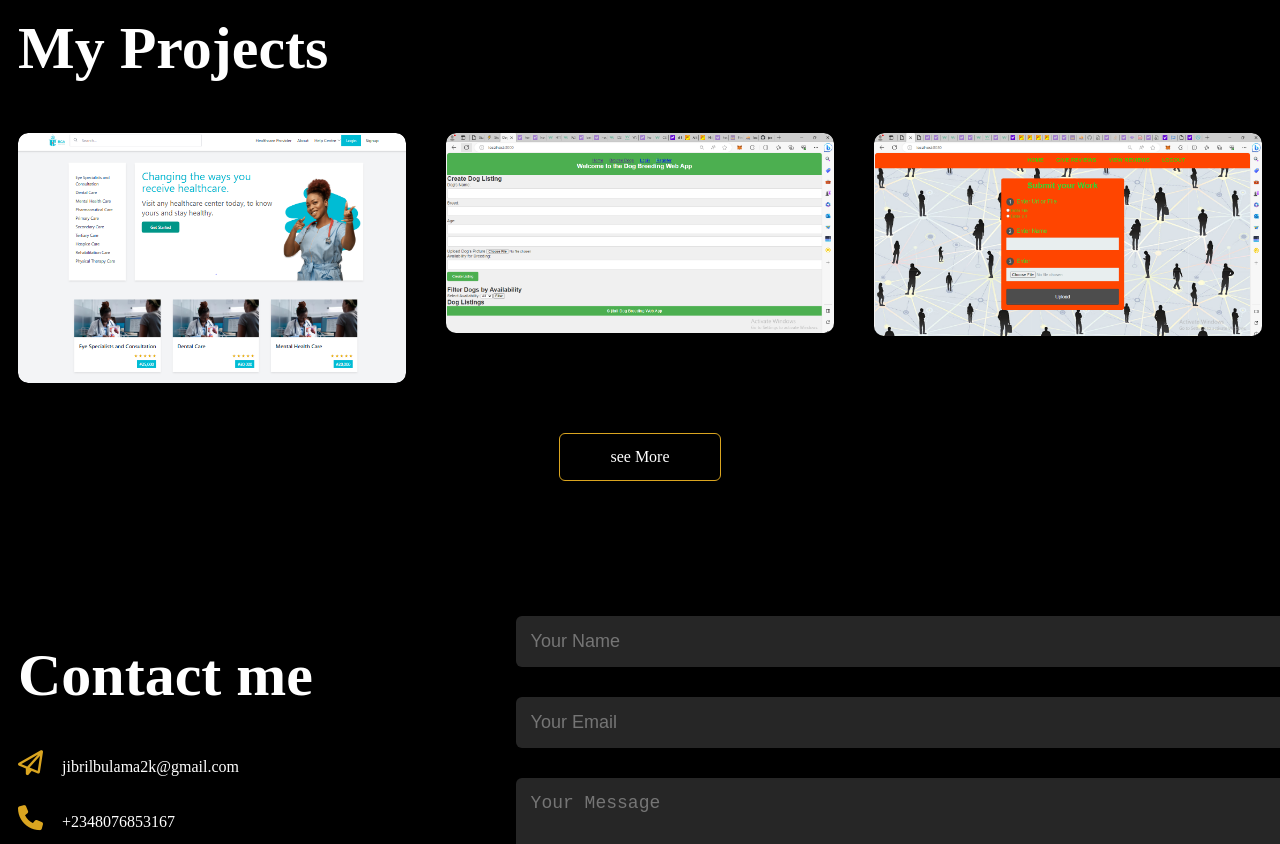
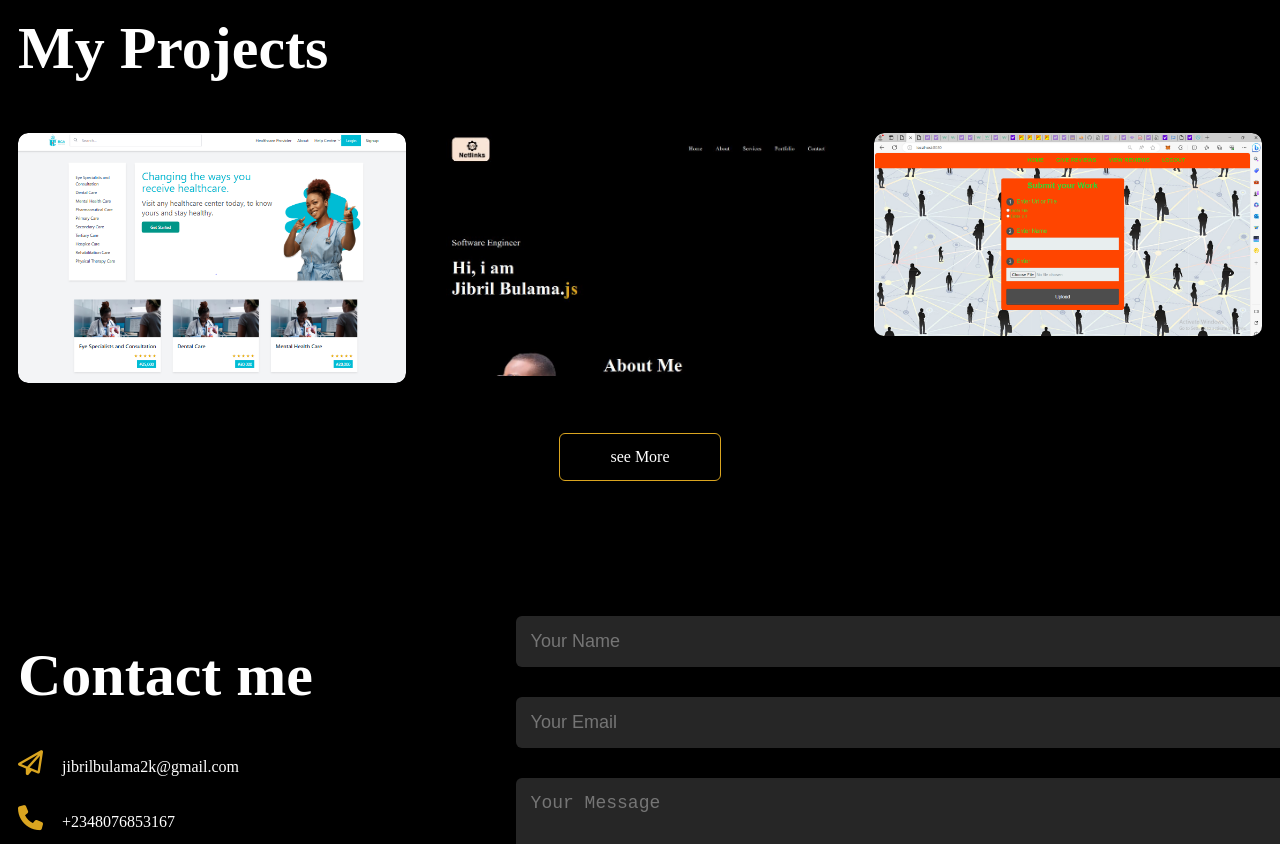
Before and after one commit to jaebee2/netlinks, a plain HTML site: page index.html in a window 1280 px wide. Shown: the part 2260-3104 px from the top of the page. Drawn offline with Linux system fonts and the light colour scheme; a script that the page names is missing.

Commit message:
netlinks

```diff
--- a/index.html
+++ b/index.html
@@ -131,9 +131,9 @@
                     </div>
                 </div>
                 <div class="work">
-                    <img src="Dog.PNG" alt="">
+                    <img src="netlinks.PNG" alt="">
                     <div class="layer">
-                        <h3>Dog breeding App</h3>
+                        <h3>Netlinks</h3>
 
 
                     </div>
```
Also changed, not shown: netlinks.PNG (added).
